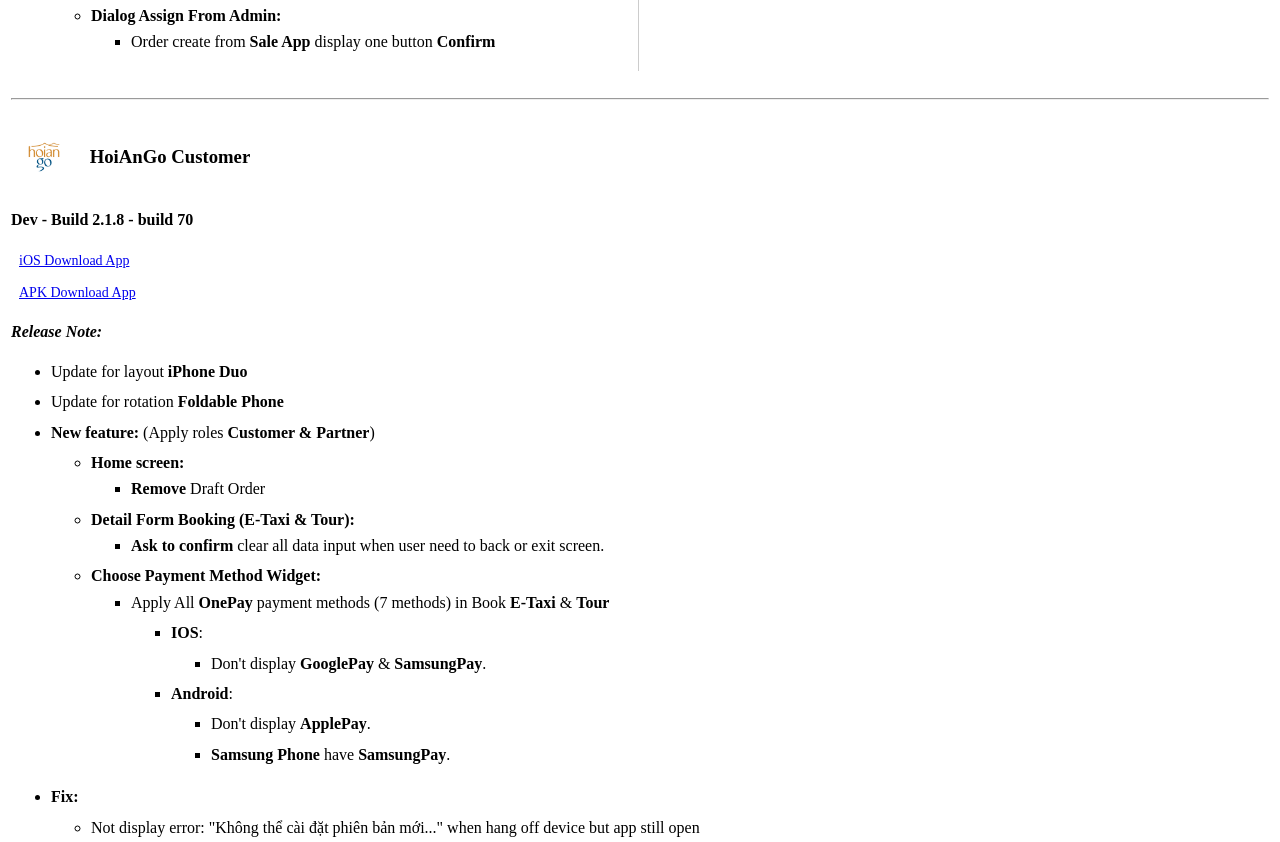
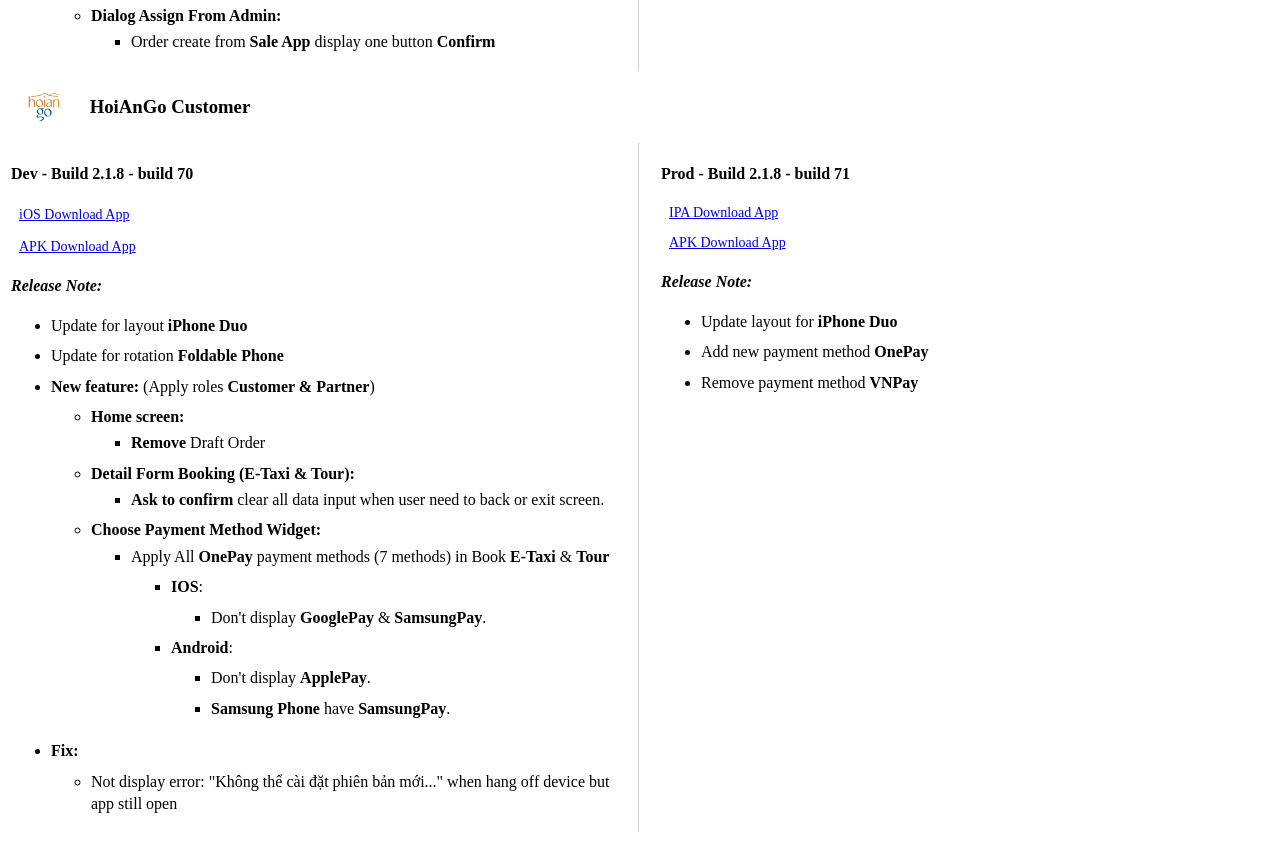
Before and after one commit to hungHatto/hungnguyen.github.io, a plain HTML site: page index.html in a window 1280 px wide. Shown: the part 914-1756 px from the top of the page. Drawn offline with Linux system fonts and the light colour scheme.

Commit message:
- UPDATE APP CUSTOMER PRODUCTION VERSION 2.1.8 BUILD 71

```diff
--- a/index.html
+++ b/index.html
@@ -190,13 +190,16 @@
         </tr>
 
         <!-- HOIANGO CUSTOMER -->
-        <tr>
+          <tr>
             <td colspan="2">
-                <hr style="margin-top: 24px; margin-bottom: 24px;">
                 <div style="display: flex; align-items: center;">
-                    <img src="./assets/ic_customer.jpg" alt="Logo" style="width: 40px; height: 40px;">
+                   <img src="./assets/ic_customer.jpg" alt="Logo" style="width: 40px; height: 40px;">
                     <h3 style="margin-left: 12px;">HoiAnGo Customer</h3>
                 </div>
+            </td>
+        </tr>
+        <tr>
+            <td style="width: 50%; vertical-align: top; border-right: 1px solid #ccc; padding-right: 20px;">
 
                 <div style="display: flex;">
                     <h4>Dev - Build 2.1.8 - build 70</h3>
@@ -262,6 +265,31 @@
                     </ul>
                 </div>
             </td>
+            <td style="width: 50%; vertical-align: top; padding-left: 20px;">
+                <div style="display: flex;">
+                    <h4>Prod - Build 2.1.8 - build 71</h3>
+                </div>
+                <div class="main-info">
+                    <div class="download-item" style="display: flex; gap: 8px;">
+                        <a href="itms-services://?action=download-manifest&amp;url=https://github.com/hungHatto/hungnguyen.github.io/raw/refs/heads/master/ios/appCustomer/production/manifest.plist" style="font-size: 14px;">
+                            IPA Download App
+                        </a>
+                    </div>
+                    <div class="download-item" style="display: flex; gap: 8px;">
+                        <a href="https://github.com/hungHatto/hungnguyen.github.io/raw/refs/heads/master/android/appCustomer/production/HoiAnGo-Customer-Prod.apk" style="font-size: 14px;">
+                            APK Download App
+                        </a>
+                    </div>
+                </div>
+                <div class="release-section">
+                    <em class="subtitle">Release Note:</em>
+                    <ul class="release-detail">
+                        <li>Update layout for <strong>iPhone Duo</strong></li>
+                        <li>Add new payment method <strong>OnePay</strong></li>
+                        <li>Remove payment method <strong>VNPay</strong></li>
+                    </ul>
+                </div>
+            </td>
         </tr>
 
         <!-- HOIANGO OPERATOR -->
```
Also changed, not shown: 5 other files.
